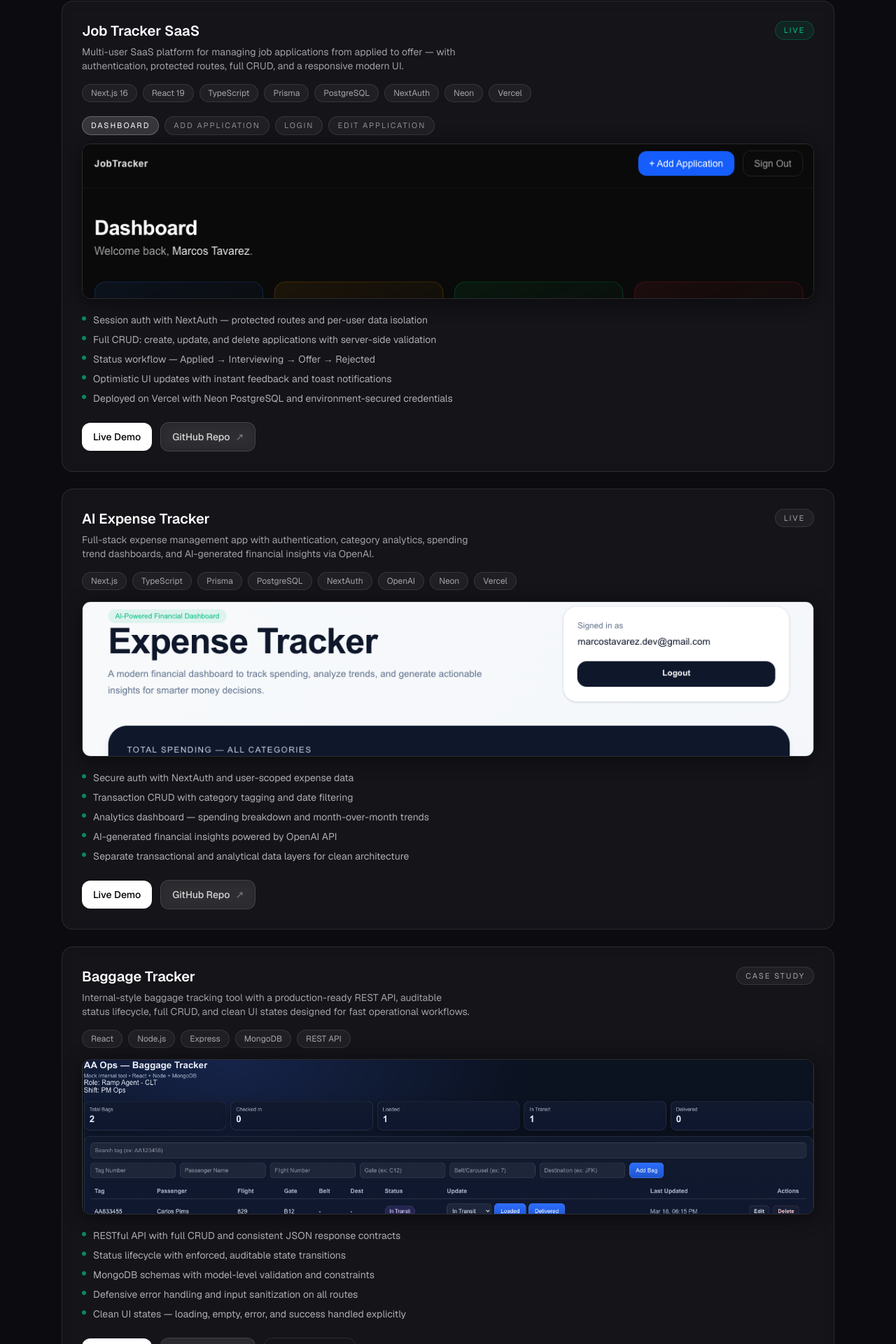
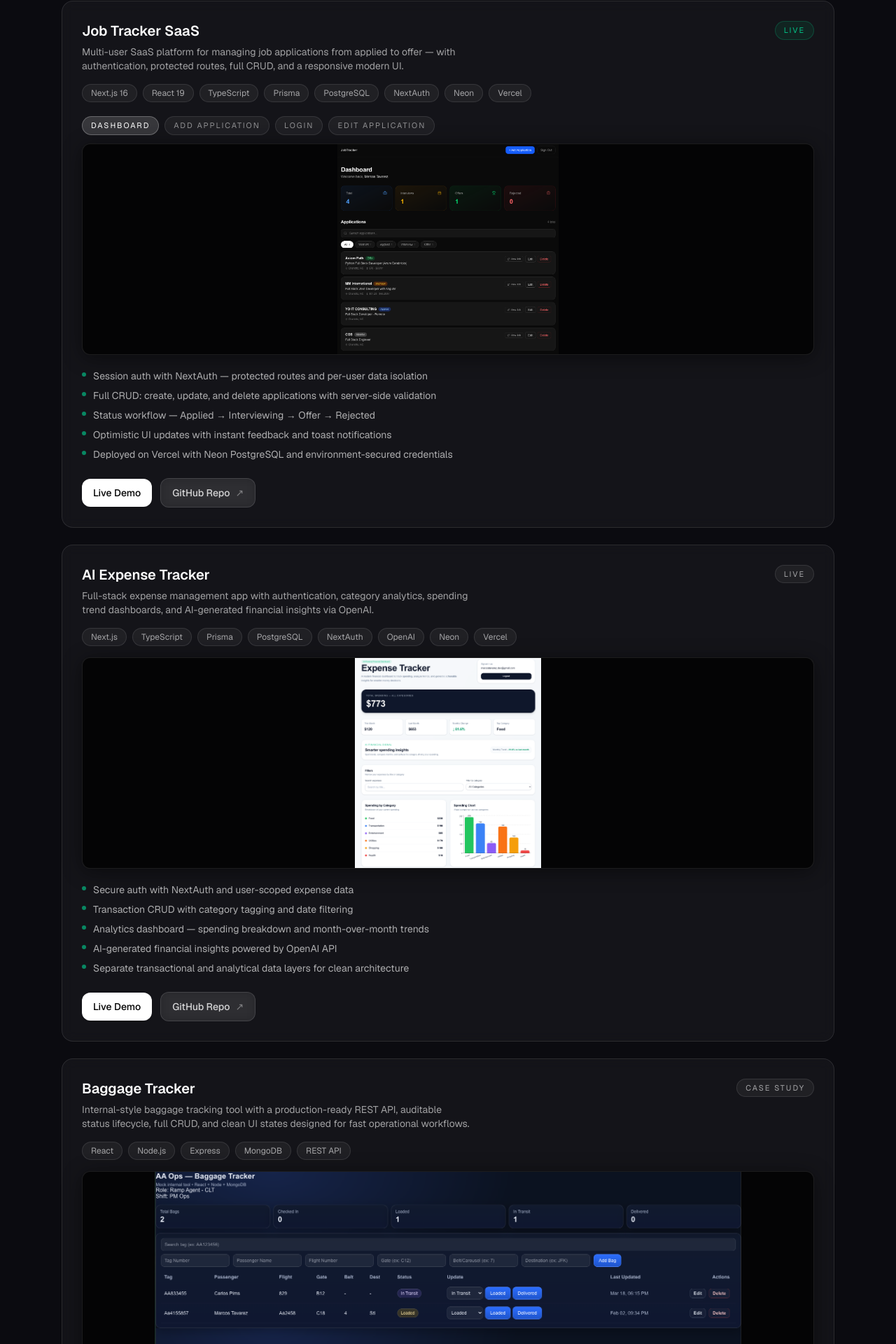
Before and after one commit to Mtavarez0625/portfolio-website, a Next.js app: page / in a window 1280 px wide. Shown: the part 1752-3672 px from the top of the page at 70% size. Built offline with nearby package versions, Linux system fonts and the light colour scheme.

Commit message:
fix: show full project screenshots in portfolio cards

```diff
--- a/app/page.tsx
+++ b/app/page.tsx
@@ -363,13 +363,13 @@ export default function Home() {
                   ))}
                 </div>
 
-                <div className="mt-4 overflow-hidden rounded-xl border border-white/10 shadow-[0_4px_28px_rgba(0,0,0,0.45)]">
+                <div className="mt-4 overflow-hidden rounded-xl border border-white/10 bg-black/80 shadow-[0_4px_28px_rgba(0,0,0,0.45)]">
                   <Image
                     src="/screenshots/expense-dashboard.png"
                     alt="AI Expense Tracker dashboard"
                     width={1280}
                     height={720}
-                    className="w-full h-[190px] sm:h-[220px] object-cover object-top"
+                    className="w-full h-[220px] sm:h-[260px] lg:h-[300px] object-contain"
                   />
                 </div>
 
@@ -438,13 +438,13 @@ export default function Home() {
                   ))}
                 </div>
 
-                <div className="mt-4 overflow-hidden rounded-xl border border-white/10 shadow-[0_4px_28px_rgba(0,0,0,0.45)]">
+                <div className="mt-4 overflow-hidden rounded-xl border border-white/10 bg-black/80 shadow-[0_4px_28px_rgba(0,0,0,0.45)]">
                   <Image
                     src="/screenshots/baggage-dashboard.png"
                     alt="Baggage Tracker dashboard"
                     width={1280}
                     height={720}
-                    className="w-full h-[190px] sm:h-[220px] object-cover object-top"
+                    className="w-full h-[220px] sm:h-[260px] lg:h-[300px] object-contain"
                   />
                 </div>
 
--- a/components/JobTrackerScreenshots.tsx
+++ b/components/JobTrackerScreenshots.tsx
@@ -52,7 +52,7 @@ export default function JobTrackerScreenshots() {
         ))}
       </div>
 
-      <div className="overflow-hidden rounded-xl border border-white/10 shadow-[0_4px_28px_rgba(0,0,0,0.45)]">
+      <div className="overflow-hidden rounded-xl border border-white/10 bg-black/80 shadow-[0_4px_28px_rgba(0,0,0,0.45)]">
         <Image
           key={current.src}
           src={current.src}
@@ -60,7 +60,7 @@ export default function JobTrackerScreenshots() {
           width={1280}
           height={720}
           loading="lazy"
-          className="w-full h-[190px] sm:h-[220px] object-cover object-top"
+          className="w-full h-[220px] sm:h-[260px] lg:h-[300px] object-contain"
         />
       </div>
     </div>
```
